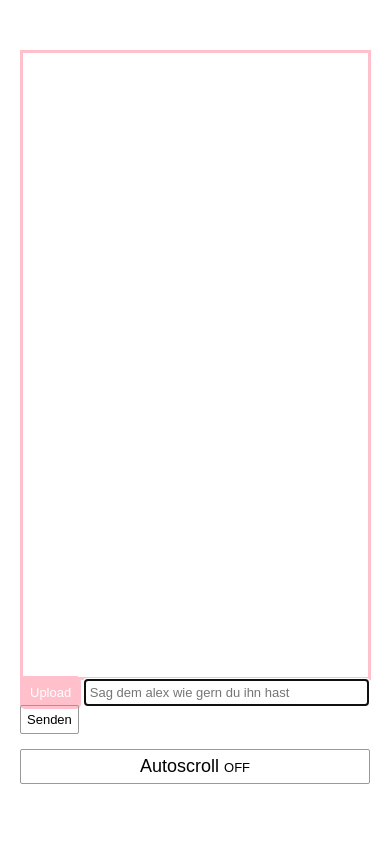
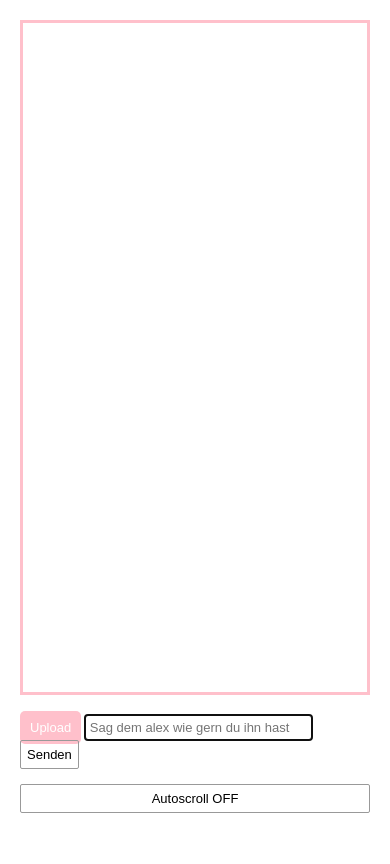
Before and after one commit to glaser-alex/alex-glaser, a PHP site: page /chat/chat.php in a window 390 px wide. Before the commit the page ends 784 px from the top, so only its background shows below. Run offline with PHP 8.4, Linux system fonts and the light colour scheme; some libraries are stand-ins or nearby versions.

Commit message:
mobile style fix

```diff
--- a/chat/chat.php
+++ b/chat/chat.php
@@ -26,7 +26,7 @@
     <input type="submit" name="submit" value="Senden">
   </form>
   <br>
-  <button onclick="Autoscroll()">Autoscroll <span id='on-off'>OFF</span></button>
+  <button onclick="Autoscroll()" id="scrollButton">Autoscroll <span id='on-off'>OFF</span></button>
 </div>
 </body>
 </html>
--- a/chat/style.css
+++ b/chat/style.css
@@ -9,7 +9,7 @@ body {
     height: 85%;
     height: 850px;
     width: fit-content;
-    margin: 50px auto !important;
+    margin: 50px auto;
     border: 15px solid var(--prim);
 }
 #chatBoxDIV {
@@ -49,31 +49,32 @@ label {
 input[type=text] {
     width: 600px;
 }
-button, input[type=submit] {
+#scrollButton, input[type=submit] {
     padding: 6px;
     border-radius: 2px;
     border: 1px solid #999;
     background-color: transparent;
 }
-button {
+#scrollButton {
     width: 100%;
 }
 
 @media only screen and (max-width: 800px) {
-    *, input {
+    *, html, button, input {
         font-size: small;
     }
     body {
-        height: 90%;
+        height: 100%;
         width: 100%;
-        border: 0px solid black;
+        margin: 20px auto;
+        border: 0 solid var(--prim);
     }
     #chatBoxDIV {
-        width: 90%;
-        margin: 0 20px;
+        height: 80%;
+        margin: 0 20px 20px 20px;
     }
     input[type=text] {
-        width: 81%;
+        width: 65%;
     }
 }
 
```
